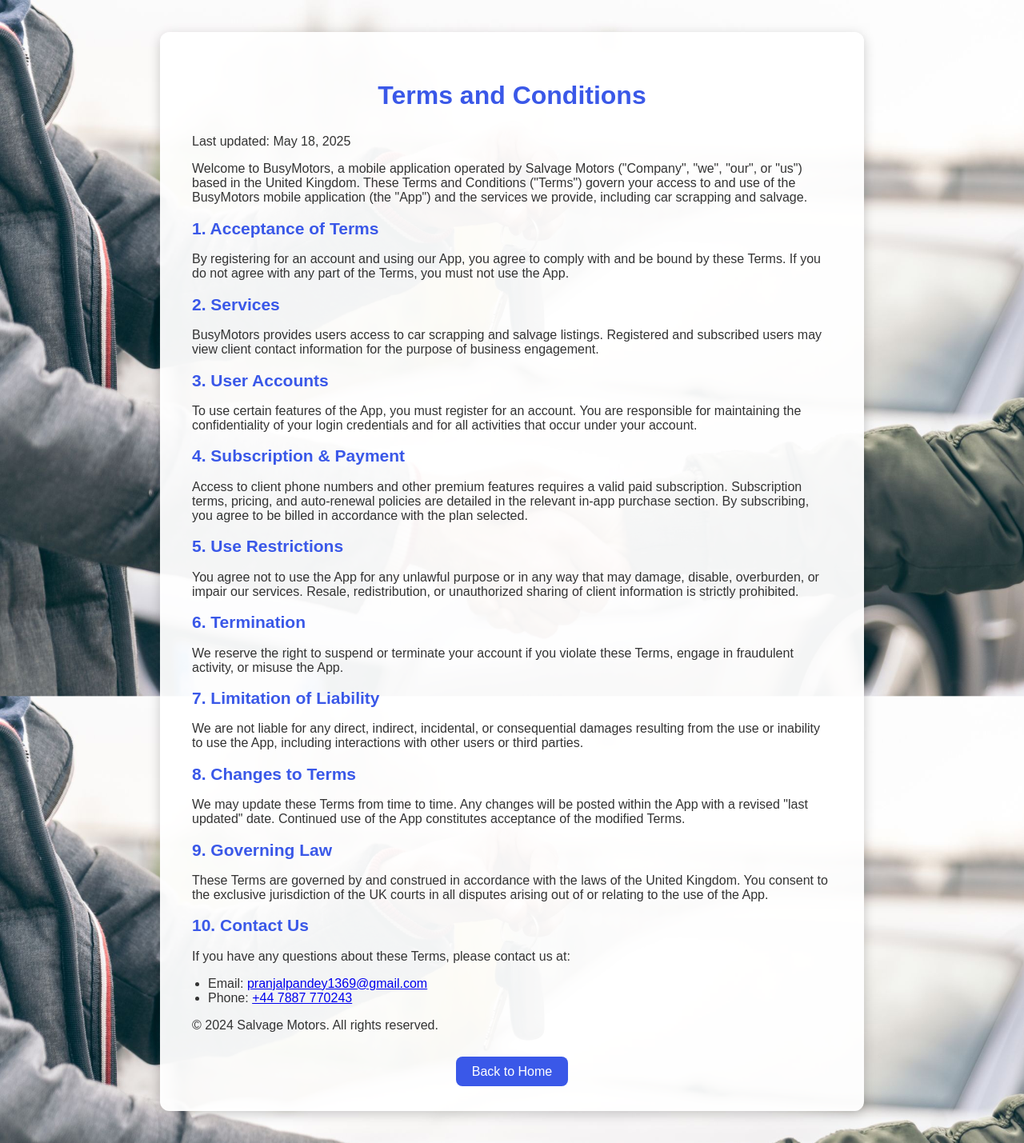
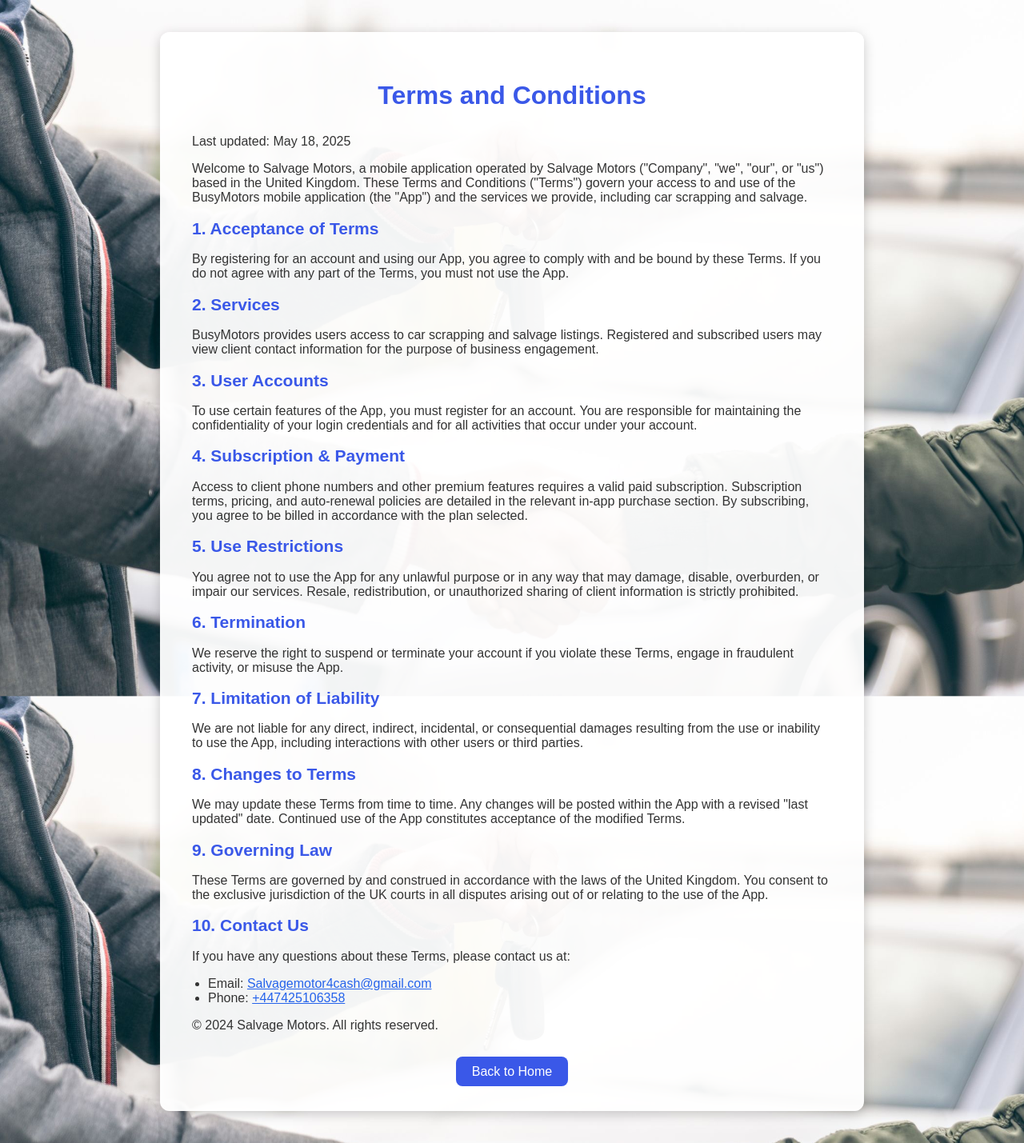
Before and after one commit to pranjal07pandey/scrape4you, a React (Create React App) app in the folder scrape_frontend/: page /terms in a window 1280 px wide. Shown: the whole page at 80% size. Built offline with nearby package versions, Linux system fonts and the light colour scheme.

Commit message:
changed email and phone

```diff
--- a/scrape_frontend/src/components/PrivacyPolicy.tsx
+++ b/scrape_frontend/src/components/PrivacyPolicy.tsx
@@ -57,8 +57,8 @@
           If you have any questions or concerns about this Privacy Policy, you can reach us at:
         </p>
         <ul className="mb-4 list-disc list-inside">
-          <li>Email: <a href="mailto:pranjalpandey1369@gmail.com" className="text-blue-600">pranjalpandey1369@gmail.com</a></li>
-          <li>Phone: <a href="tel:+447887770243" className="text-blue-600">+44 7887 770243</a></li>
+          <li>Email: <a href="mailto:salvagemotor4cash@gmail.com" className="text-blue-600">Salvagemotor4cash@gmail.com</a></li>
+          <li>Phone: <a href="tel:+447425106358" className="text-blue-600">+447425106358</a></li>
         </ul>
 
         <p className="text-sm text-gray-500 mt-6">
--- a/scrape_frontend/src/components/TermAndCondition.tsx
+++ b/scrape_frontend/src/components/TermAndCondition.tsx
@@ -10,7 +10,7 @@
         <p>Last updated: May 18, 2025</p>
 
         <p>
-          Welcome to BusyMotors, a mobile application operated by Salvage Motors ("Company", "we", "our", or "us") based in the United Kingdom. These Terms and Conditions ("Terms") govern your access to and use of the BusyMotors mobile application (the "App") and the services we provide, including car scrapping and salvage.
+          Welcome to Salvage Motors, a mobile application operated by Salvage Motors ("Company", "we", "our", or "us") based in the United Kingdom. These Terms and Conditions ("Terms") govern your access to and use of the BusyMotors mobile application (the "App") and the services we provide, including car scrapping and salvage.
         </p>
 
         <h2>1. Acceptance of Terms</h2>
@@ -61,8 +61,8 @@
         <h2>10. Contact Us</h2>
         <p>If you have any questions about these Terms, please contact us at:</p>
         <ul>
-          <li>Email: <a href="mailto:pranjalpandey1369@gmail.com">pranjalpandey1369@gmail.com</a></li>
-          <li>Phone: <a href="tel:+447887770243">+44 7887 770243</a></li>
+          <li>Email: <a href="mailto:salvagemotor4cash@gmail.com" className="text-blue-600">Salvagemotor4cash@gmail.com</a></li>
+          <li>Phone: <a href="tel:+447425106358" className="text-blue-600">+447425106358</a></li>
         </ul>
 
         <p className="footer-note">
```
